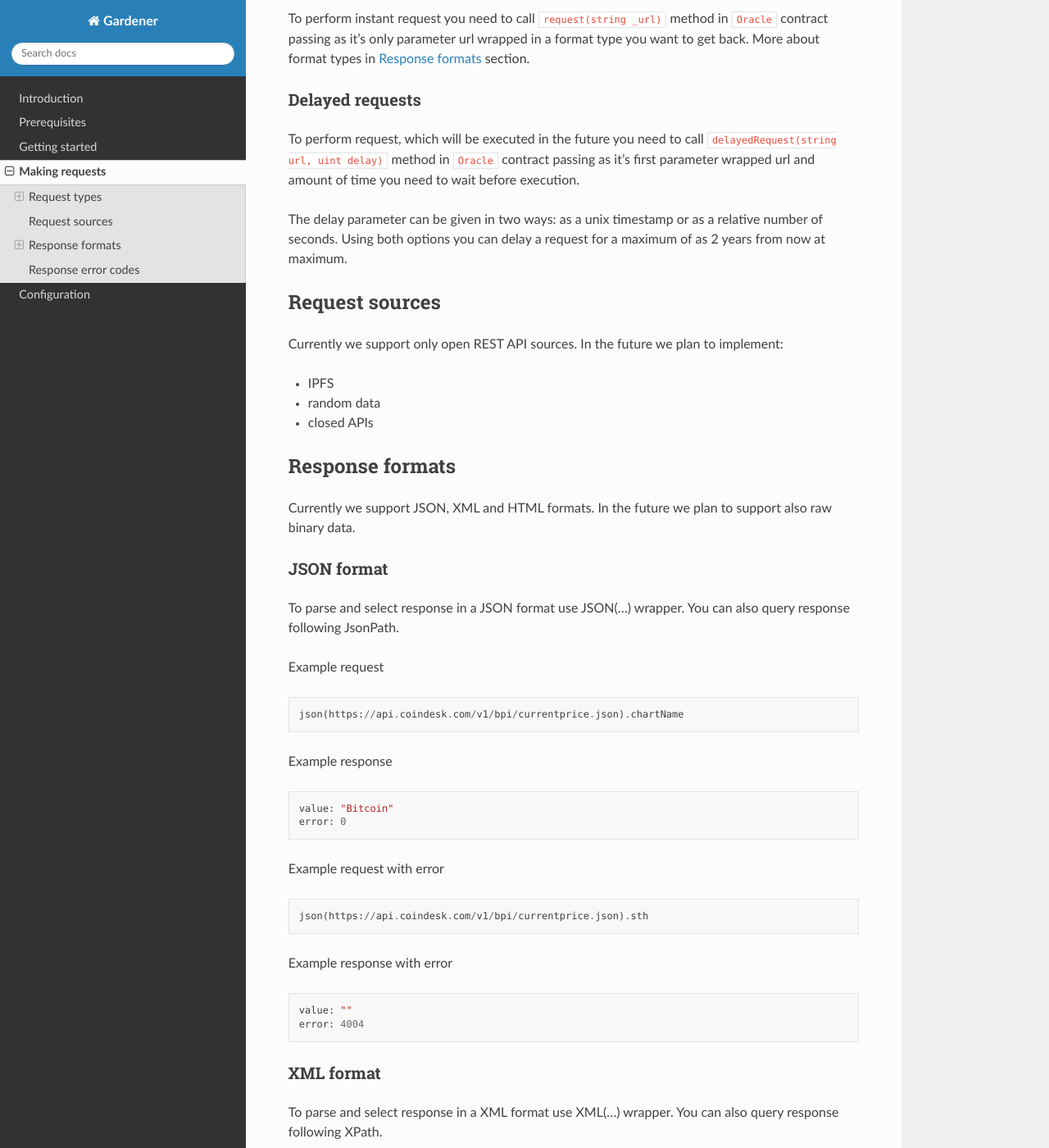
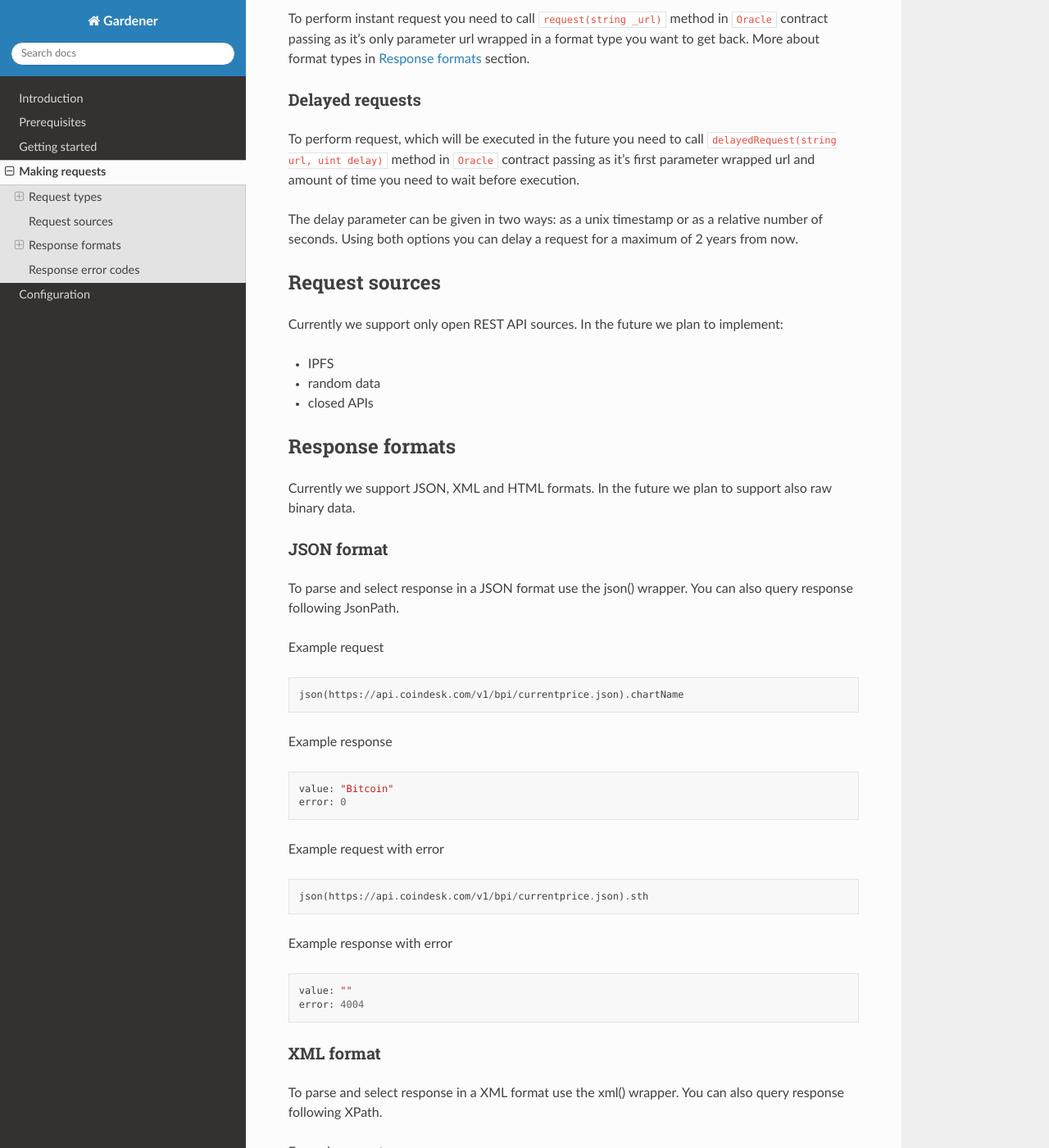
Before and after one commit to EspeoBlockchain/gardener-server, a Sphinx documentation site: the page built from docs/making-requests.rst, in a window 1280 px wide and 1400 px high, scrolled down 351 px. Shown: the whole window at 82% size. Built offline with Sphinx 7.4.7 and the Read the Docs theme 2.0.0, drawn with Linux system fonts in a browser that asks for light colours.

Commit message:
Fixing another bugs

```diff
--- a/docs/making-requests.rst
+++ b/docs/making-requests.rst
@@ -19,7 +19,7 @@ Delayed requests
 
 To perform request, which will be executed in the future you need to call :code:`delayedRequest(string url, uint delay)` method in :code:`Oracle` contract passing as it's first parameter wrapped url and amount of time you need to wait before execution.
 
-The delay parameter can be given in two ways: as a unix timestamp or as a relative number of seconds. Using both options you can delay a request for a maximum of as 2 years from now at maximum.
+The delay parameter can be given in two ways: as a unix timestamp or as a relative number of seconds. Using both options you can delay a request for a maximum of 2 years from now.
 
 Request sources
 ===============
@@ -39,7 +39,7 @@ Currently we support JSON, XML and HTML formats. In the future we plan to suppor
 JSON format
 ~~~~~~~~~~~
 
-To parse and select response in a JSON format use JSON(...) wrapper. You can also query response following JsonPath.
+To parse and select response in a JSON format use the json() wrapper. You can also query response following JsonPath.
 
 Example request
 ::
@@ -68,7 +68,7 @@ Example response with error
 XML format
 ~~~~~~~~~~
 
-To parse and select response in a XML format use XML(...) wrapper. You can also query response following XPath.
+To parse and select response in a XML format use the xml() wrapper. You can also query response following XPath.
 
 
 Example request
```
